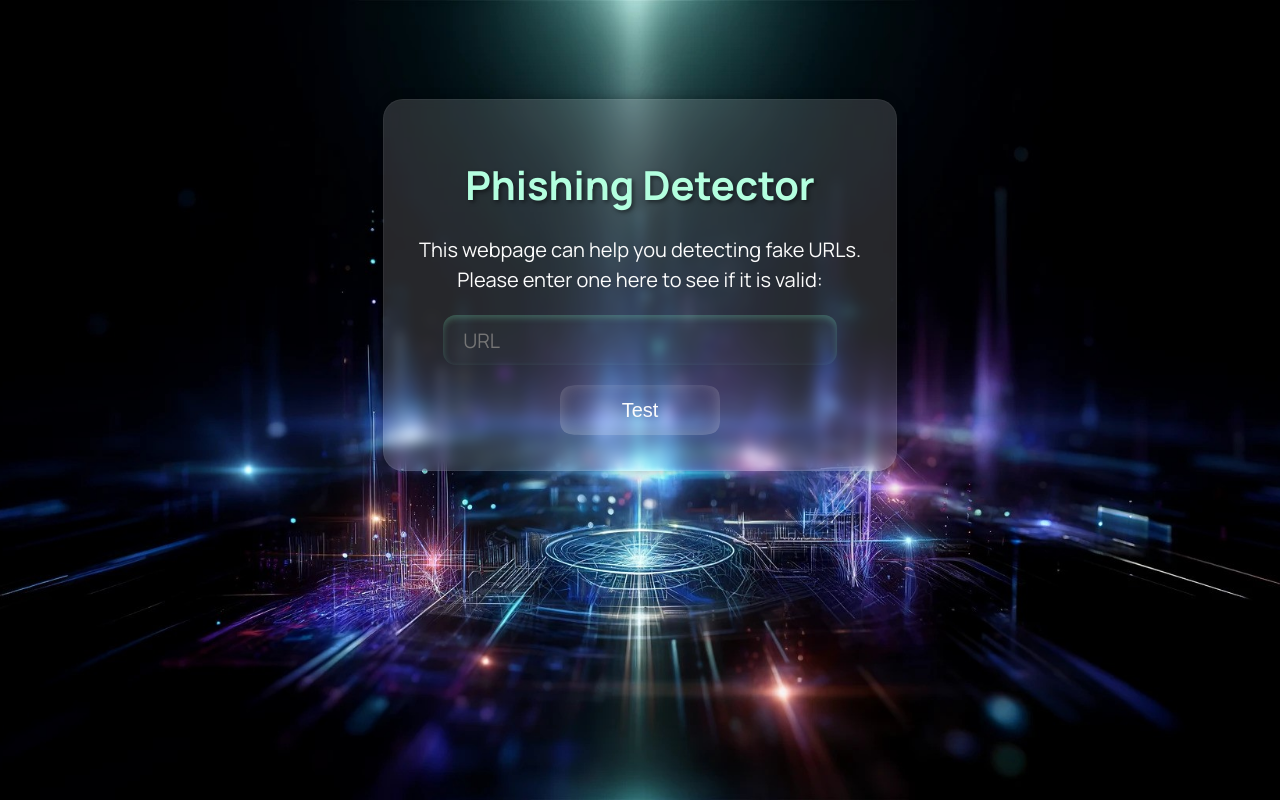
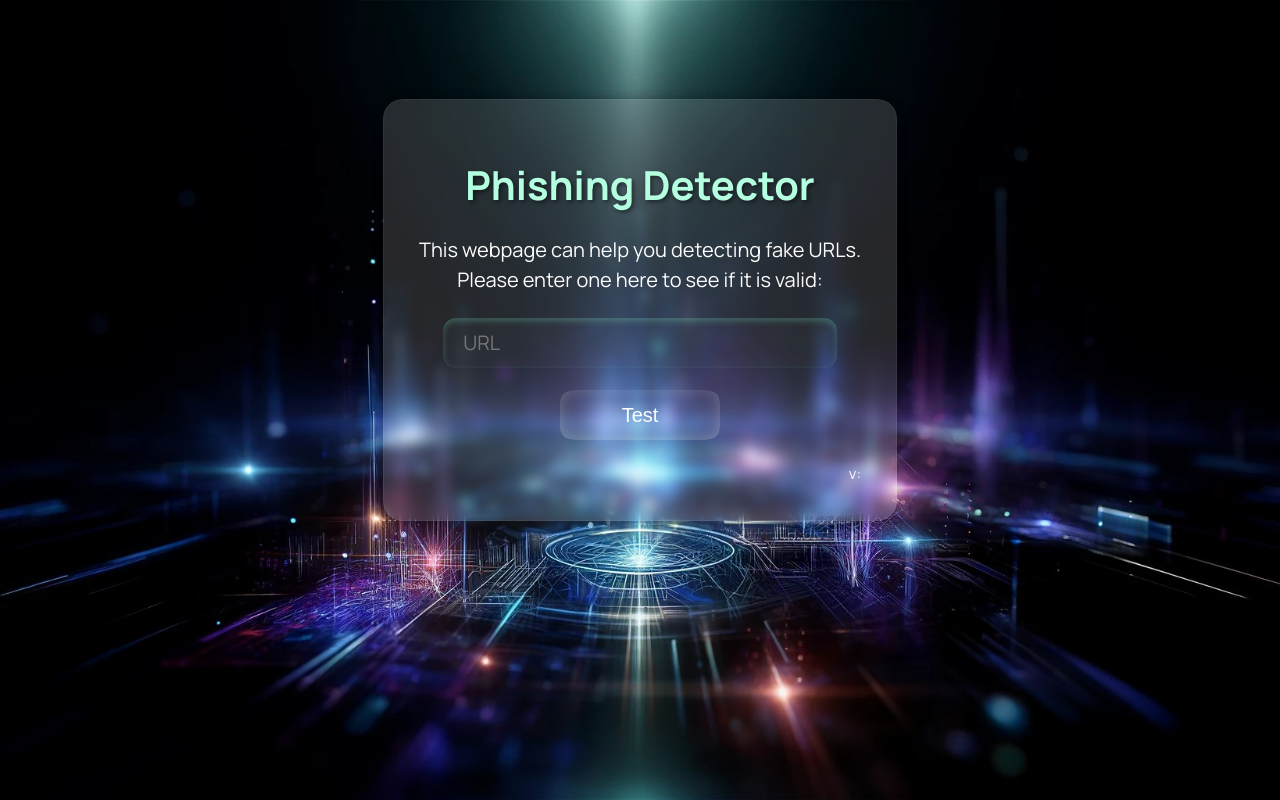
Before and after one commit to remla24-team12/app, a Vue app in the folder frontend/: page / in a window 1280 px wide. Built offline with nearby package versions, Linux system fonts and the light colour scheme; no server answers; the HTML template or start-up script is replaced by a standard one.

Commit message:
added version to frontend

```diff
--- /dev/null
+++ b/frontend/src/components/AppVersion.vue
@@ -0,0 +1,33 @@
+<script setup>
+import axios from 'axios'
+import { ref, onMounted } from 'vue'
+
+const version = ref()
+
+onMounted(async () => {
+    fetchVersion()
+})
+
+const fetchVersion = async () => {
+  try {
+    const response = await axios.get('http://localhost:3000/api/lib-version');
+    // const response = await axios.get('http://localhost:3000');
+    version.value = response.data;
+  } catch (error) {
+    console.error('Error fetching data:', error);
+  }
+}
+
+</script>
+
+<template>
+    <p>v: {{ version }}</p>
+</template>
+
+<style scoped>
+p {
+    font-size: 15px;
+    justify-self: right;
+    align-self: right;
+}
+</style>
--- a/frontend/src/components/MainCard.vue
+++ b/frontend/src/components/MainCard.vue
@@ -1,6 +1,7 @@
 <script setup>
 import { ref } from 'vue'
-import axios from 'axios';
+import axios from 'axios'
+import AppVersion from '@/components/AppVersion.vue'
 
 const inputUrl = ref("")
 const responsePrediction = ref('');
@@ -45,6 +46,9 @@ const fetchPrediction = async () => {
       </div>
       <input v-model.trim="inputUrl" placeholder="URL">
       <a @click="isValidUrl" class="button"><button>Test</button></a>
+      <div class="versioncontainer">
+        <AppVersion />
+      </div>
     </div>
   </div>
 </template>
@@ -66,7 +70,7 @@ const fetchPrediction = async () => {
   align-items: center;
 
   max-width: 60%;
-  height: 300px;
+  height: 350px;
   padding: 35px;
   margin: 35px;
 
@@ -141,4 +145,11 @@ button {
   box-shadow: 0px -3px 15px 0px var(--accentHi) inset;
   color: var(--accentFg);
 }
+
+.versioncontainer {
+  display: flex;
+  width: 100%;
+  justify-content: right;
+  align-items: right;
+}
 </style>
```
Also changed, not shown: 1 other file (tests, documents, lock files or other folders).
